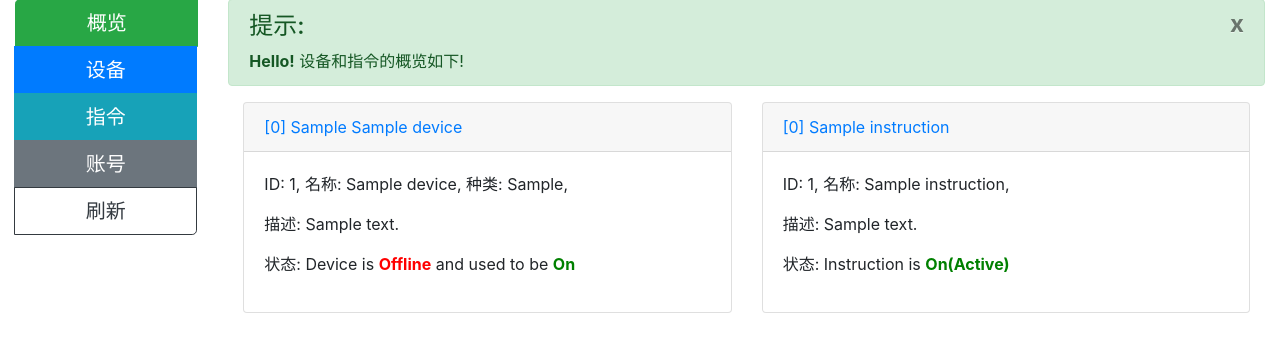
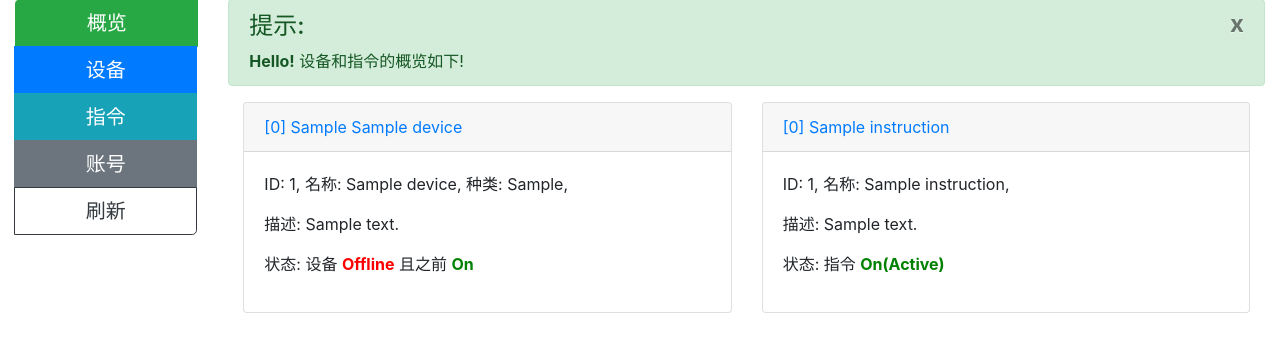
Before and after one commit to JimHeisenberg/SmartHome, a Flask app: template server/templates/overview.html in a window 1280 px wide. Shown: the part 97-449 px from the top of the page. Run offline with Flask 2, Linux system fonts and the light colour scheme; the template is opened without the code that fills it: most values are stand-ins (such as "Sample title", 1, 10 or a date in 2020); some libraries are stand-ins or nearby versions.

Commit message:
localization step 5

```diff
--- a/server/frontend/frontModule.py
+++ b/server/frontend/frontModule.py
@@ -257,7 +257,7 @@ def addShowInstructionMeta():
                     </select>
                 """
                 list_group_item_2 = f"""DeviceID: <input value={condition.get('DeviceID')}>"""
-                list_group_item_3 = f"""Device is :
+                list_group_item_3 = f"""设备 :
                                         <select>
                                             <option style="color: green;" {"selected" if condition.get('DeviceIsOn') else ""}>On</option>
                                             <option style="color: red;" {"selected" if not condition.get('DeviceIsOn') else ""}>Off</option>
@@ -296,7 +296,7 @@ def addShowInstructionMeta():
                     </select>
                 """
                 list_group_item_2 = "DeviceID: <input>"
-                list_group_item_3 = """Device is :
+                list_group_item_3 = """设备 :
                                         <select>
                                             <option style="color: green;">On</option>
                                             <option style="color: red;" selected>Off</option>
@@ -313,7 +313,7 @@ def addShowInstructionMeta():
             elif conditionType == "if":
                 list_group_item_1 = conditionType.upper()
                 list_group_item_2 = f"DeviceID: {condition.get('DeviceID')}"
-                list_group_item_3 = f"Device is : {'On' if condition.get('DeviceIsOn') else 'Off'}"
+                list_group_item_3 = f"设备 : {'On' if condition.get('DeviceIsOn') else 'Off'}"
             elif conditionType == "when":
                 list_group_item_1 = conditionType.upper()
                 list_group_item_2 = f"time {condition.get('timeOperator')} {condition.get('time')}"
--- a/server/templates/device.html
+++ b/server/templates/device.html
@@ -35,16 +35,16 @@
                 </p>
                 <p>描述: {{device["DeviceDescription"]}}</p>
                 <p>
-                    状态: Device is
+                    状态: 设备
                     {% if device["DeviceIsOnline"] %}
-                    <strong style="color: green;">Online</strong> and turned
+                    <strong style="color: green;">Online</strong> 且
                     {% if device["DeviceIsOn"] %}
                     <strong style="color: green;">On</strong>
                     {% else %}
                     <strong style="color: red;">Off</strong>
                     {% endif %}
                     {% else %}
-                    <strong style="color: red;">Offline</strong> and used to be
+                    <strong style="color: red;">Offline</strong> 且之前
                     {% if device["DeviceIsOn"] %}
                     <strong style="color: green;">On</strong>
                     {% else %}
--- a/server/templates/device_detail.html
+++ b/server/templates/device_detail.html
@@ -73,16 +73,16 @@
     </li>
     {% if not edit %}
     <li class="list-item">
-        状态: Device is
+        状态: 设备
         {% if device["DeviceIsOnline"] %}
-        <strong style="color: green;">Online</strong> and turned
+        <strong style="color: green;">Online</strong> 且
         {% if device["DeviceIsOn"] %}
         <strong style="color: green;">On</strong>
         {% else %}
         <strong style="color: red;">Off</strong>
         {% endif %}
         {% else %}
-        <strong style="color: red;">Offline</strong> and used to be
+        <strong style="color: red;">Offline</strong> 且之前
         {% if device["DeviceIsOn"] %}
         <strong style="color: green;">On</strong>
         {% else %}
--- a/server/templates/instruction.html
+++ b/server/templates/instruction.html
@@ -34,7 +34,7 @@
                 </p>
                 <p>描述: {{instruction["InstructionDescription"]}}</p>
                 <p>
-                    状态: Instruction is
+                    状态: 指令
                     {% if instruction["InstructionIsOn"] %}
                     <strong style="color: green;">On(Active)</strong>
                     {% else %}
--- a/server/templates/overview.html
+++ b/server/templates/overview.html
@@ -29,16 +29,16 @@
                             </p>
                             <p>描述: {{device["DeviceDescription"]}}</p>
                             <p>
-                                状态: Device is
+                                状态: 设备
                                 {% if device["DeviceIsOnline"] %}
-                                <strong style="color: green;">Online</strong> and turned
+                                <strong style="color: green;">Online</strong> 且
                                 {% if device["DeviceIsOn"] %}
                                 <strong style="color: green;">On</strong>
                                 {% else %}
                                 <strong style="color: red;">Off</strong>
                                 {% endif %}
                                 {% else %}
-                                <strong style="color: red;">Offline</strong> and used to be
+                                <strong style="color: red;">Offline</strong> 且之前
                                 {% if device["DeviceIsOn"] %}
                                 <strong style="color: green;">On</strong>
                                 {% else %}
@@ -72,7 +72,7 @@
                             </p>
                             <p>描述: {{instruction["InstructionDescription"]}}</p>
                             <p>
-                                状态: Instruction is
+                                状态: 指令
                                 {% if instruction["InstructionIsOn"] %}
                                 <strong style="color: green;">On(Active)</strong>
                                 {% else %}
```
Also changed, not shown: server/templates/instruction_detail.html (+4 -4 lines).
